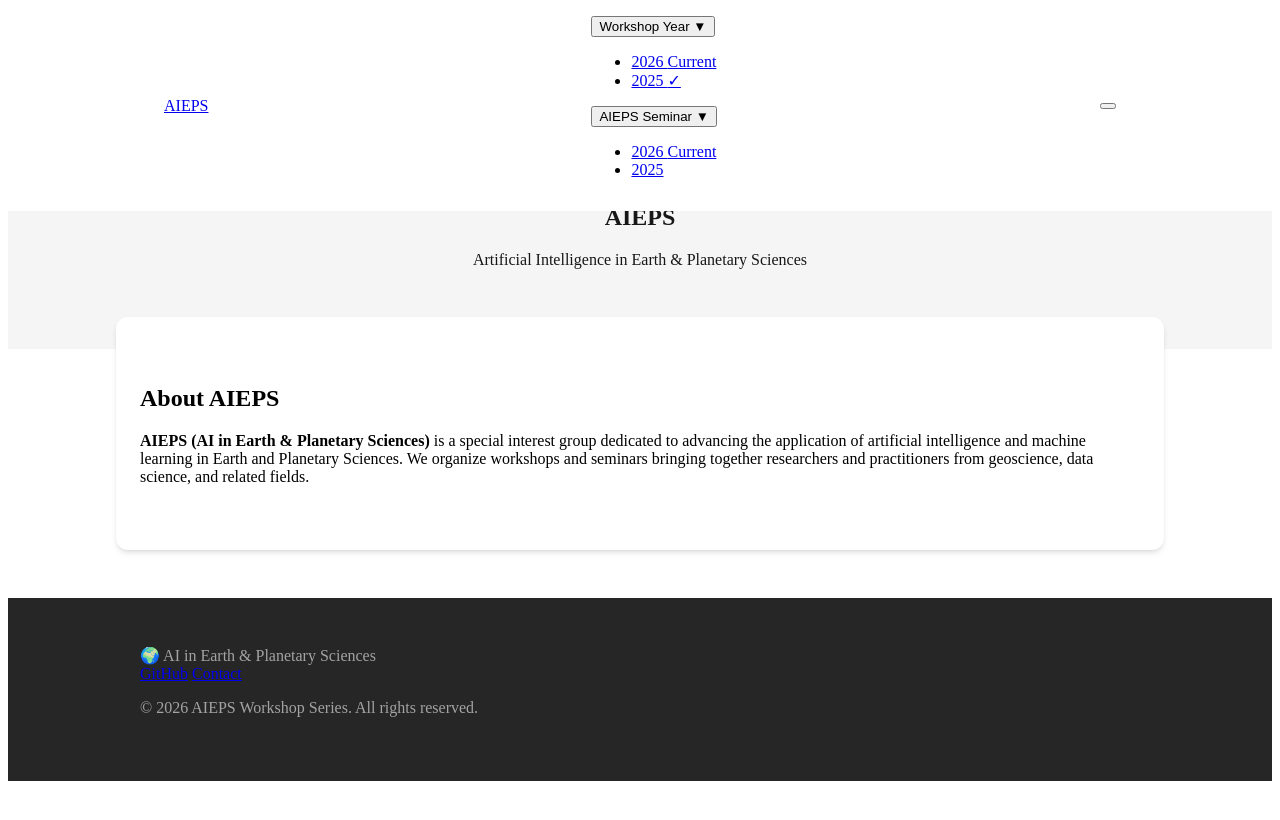
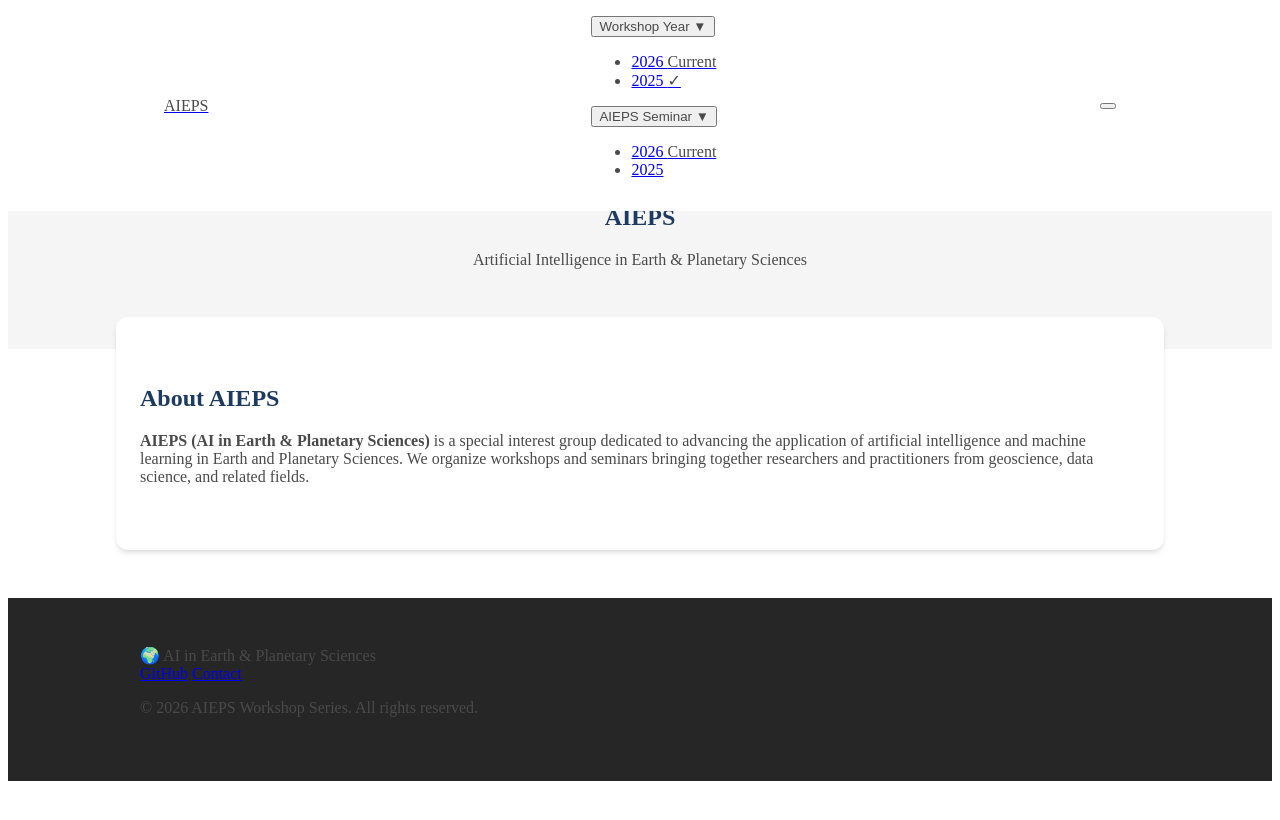
Before and after one commit to AI-EPS/ai-eps.github.io, a Jekyll site: the page built from index.md, in a window 1280 px wide. Shown: the top 820 px of the page. Built offline with Jekyll 4.4.1, drawn with Linux system fonts in a browser that asks for light colours.

Commit message:
Fix CSS: dark blue headings, matching container/site width, two text colors
Co-authored-by: pankajkmishra <10283909+pankajkmishra@users.noreply.github.com>

```diff
--- a/assets/css/style.css
+++ b/assets/css/style.css
@@ -31,7 +31,7 @@
   --font-body: 'Roboto', system-ui, -apple-system, 'Helvetica Neue', Arial, sans-serif;
 
   --color-text-body: #4a4a4a;
-  --color-text-heading: #333333;
+  --color-text-heading: #1e3a5f;
 
   --text-xs: 0.75rem;
   --text-sm: 0.875rem;
@@ -75,10 +75,21 @@
 
   --container-max: 1000px;
   --container-padding: var(--space-6);
-  --site-width: 100%;
+  --site-width: var(--container-max);
 
   --color-page-bg: #f5f5f5;
   --color-content-bg: #ffffff;
+}
+
+/* --------------------------------------------------------------------------
+   Base Typography
+   -------------------------------------------------------------------------- */
+h1, h2, h3, h4, h5, h6 {
+  color: var(--color-text-heading);
+}
+
+p, li, span, td, th, label, input, textarea {
+  color: var(--color-text-body);
 }
 
 /* --------------------------------------------------------------------------
```
